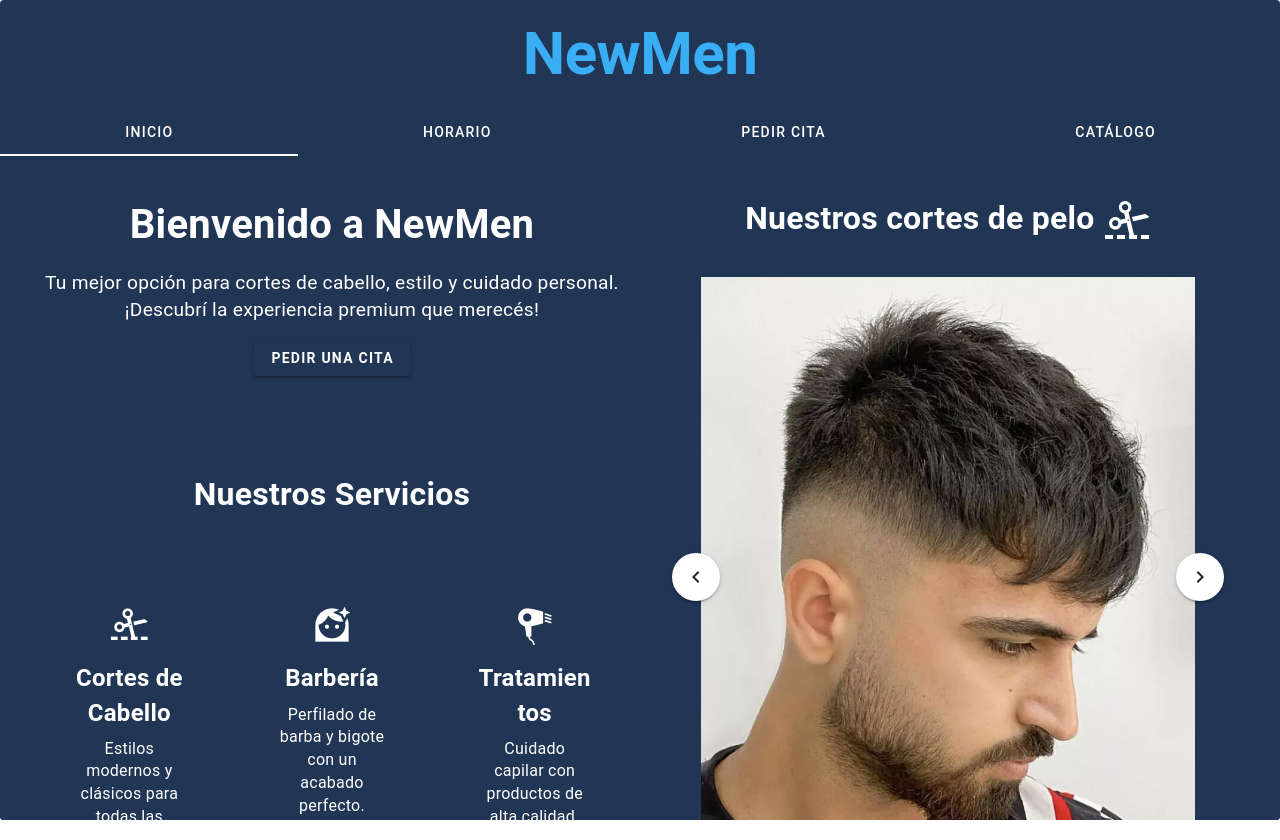
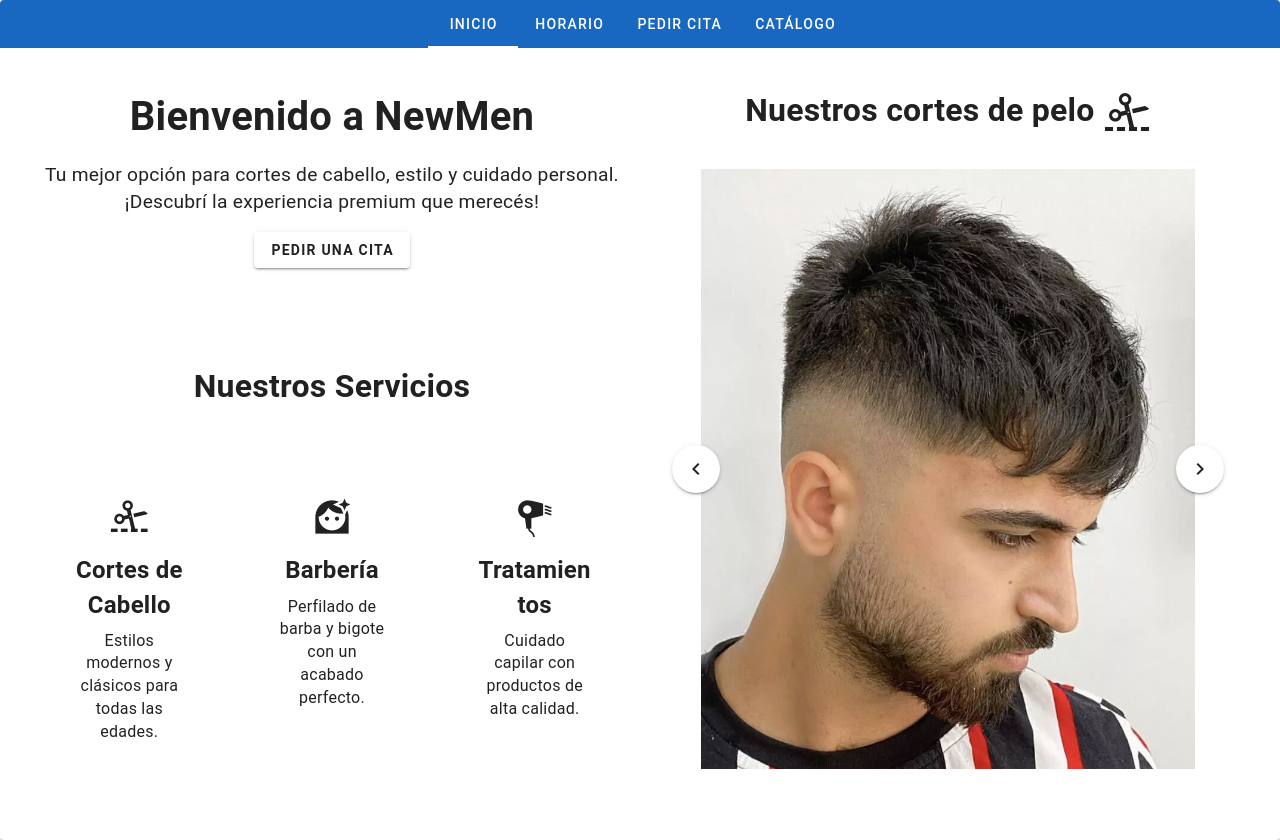
Before and after one commit to Alexfp28/newman-front, a Vue app: page / in a window 1280 px wide. Built offline with nearby package versions, Linux system fonts and the light colour scheme.

Commit message:
Cambios en el navegador principal de la pagina, ahora se muestra el doble de mejor.

```diff
--- /dev/null
+++ b/src/OnlyDesktop/VistaUsuario/components/TabComponent.vue
@@ -0,0 +1,59 @@
+<script>
+import HomeComponent from "@/OnlyDesktop/VistaUsuario/components/pages/HomeComponent.vue";
+import ScheduleComponent from "@/OnlyDesktop/VistaUsuario/components/pages/ScheduleComponent.vue";
+import AppointmentComponent from "@/OnlyDesktop/VistaUsuario/components/pages/AppointmentComponent.vue";
+import CatalogComponent from "@/OnlyDesktop/VistaUsuario/components/pages/CatalogComponent.vue";
+import "@/assets/TabComponent.css"
+
+export default {
+  components: {AppointmentComponent, ScheduleComponent, HomeComponent, CatalogComponent},
+  data: () => ({
+    tab: 'Inicio',
+    items: [
+      { name: 'Inicio', component: HomeComponent },
+      { name: 'Horario', component: ScheduleComponent },
+      { name: 'Pedir Cita', component: AppointmentComponent },
+      { name: 'Catálogo', component: CatalogComponent },
+    ],
+  }),
+}
+</script>
+
+<template class="flex justify-center">
+  <v-card>
+    <v-tabs
+        v-model="tab"
+        bg-color="primary"
+        class="justify-center"
+    >
+      <v-tab value="one">Inicio</v-tab>
+      <v-tab value="two">Horario</v-tab>
+      <v-tab value="three">Pedir Cita</v-tab>
+      <v-tab value="fourth">Catálogo</v-tab>
+    </v-tabs>
+
+    <v-card-text class="justify-center">
+      <v-tabs-window v-model="tab" class="justify-center">
+        <v-tabs-window-item value="one">
+          <HomeComponent/>
+        </v-tabs-window-item>
+
+        <v-tabs-window-item value="two">
+          <ScheduleComponent/>
+        </v-tabs-window-item>
+
+        <v-tabs-window-item value="three">
+          <AppointmentComponent/>
+        </v-tabs-window-item>
+
+        <v-tabs-window-item value="fourth">
+          <CatalogComponent/>
+        </v-tabs-window-item>
+      </v-tabs-window>
+    </v-card-text>
+  </v-card>
+</template>
+
+<style scoped>
+
+</style>
--- /dev/null
+++ b/src/assets/TabComponent.css
@@ -0,0 +1,3 @@
+.v-slide-group__content {
+    justify-content: center;
+}
--- a/src/views/HomeView.vue
+++ b/src/views/HomeView.vue
@@ -1,9 +1,11 @@
 <script setup>
 import HeaderComponent from "@/OnlyDesktop/VistaUsuario/components/HeaderComponent.vue";
+import TabComponent from "@/OnlyDesktop/VistaUsuario/components/TabComponent.vue";
 </script>
 
 <template>
   <main>
-    <HeaderComponent/>
+    <TabComponent/>
+<!--    <HeaderComponent/>-->
   </main>
 </template>
```
Also changed, not shown: package.json (line endings or trailing spaces).
